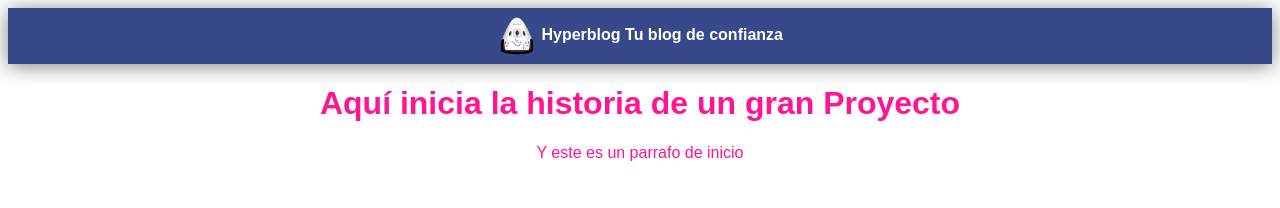
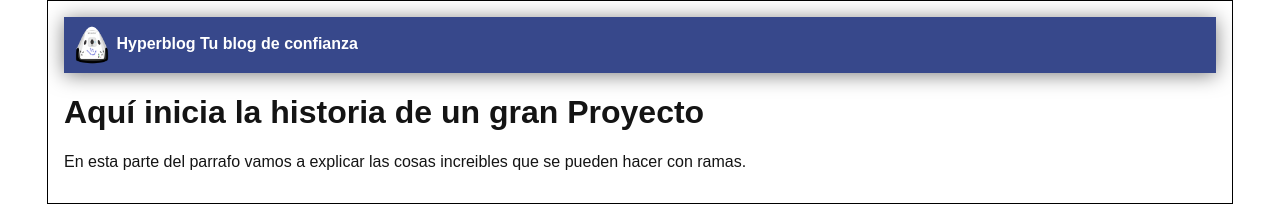
Before and after one commit to riosraul/Hyperblog, a plain HTML site: page Blogpost.html in a window 1280 px wide. Drawn offline with Linux system fonts and the light colour scheme.

Commit message:
commit al master del blogpost en su version mas reciente

```diff
--- a/Blogpost.html
+++ b/Blogpost.html
@@ -17,7 +17,9 @@
         </div>
         <div id="post">
             <h1>Aquí inicia la historia de un gran Proyecto</h1>
-            <p>Y este es un parrafo de inicio</p>
+            <p>En esta parte del parrafo vamos a explicar las cosas increibles
+                que se pueden hacer con ramas.
+            </p>
 
         </div>
 
--- a/css/style.css
+++ b/css/style.css
@@ -1,8 +1,18 @@
 body
 {
-    color: deeppink;
+    color: rgb(20, 20, 20);
     text-align: center;
     font-family: Arial, Helvetica, sans-serif;
+    margin: 0;
+    padding: 0;
+}
+#container
+{
+    width:  90% ;
+    padding: 1rem;
+    text-align: left;
+    border: 1px solid #000;
+    margin: auto;
 }
 #cabecera
 {
```
